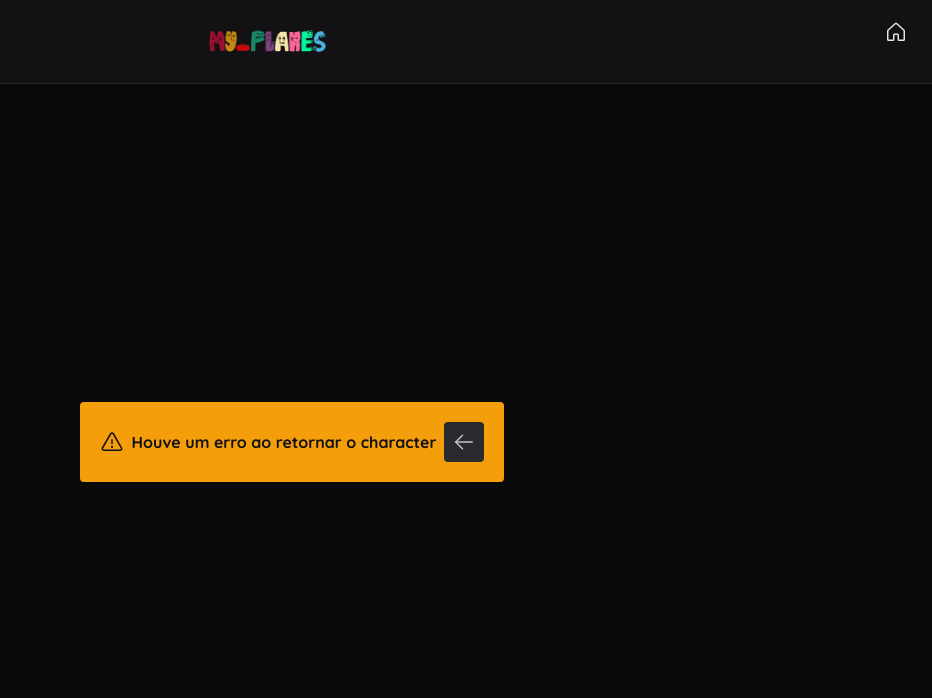
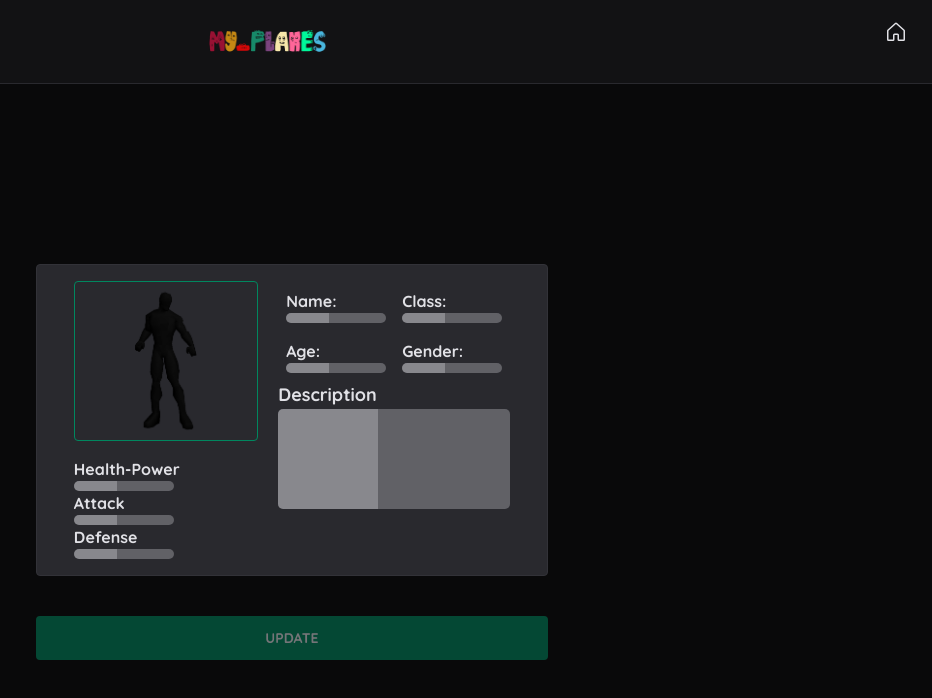
Before and after one commit to ImBard/RGP-Flakes-CRUD, a React (Vite) app: page /MyCharacter/1 in a window 1280 px wide. Shown: the top 698 px of the page, without its empty margins (348-1280 px from the left). Built offline with nearby package versions, Linux system fonts and the light colour scheme; no server answers.

Commit message:
:goal_net: Add UX loading component and catch() function

```diff
--- a/src/pages/MyCharacter.tsx
+++ b/src/pages/MyCharacter.tsx
@@ -1,10 +1,13 @@
 import { gql, useMutation, useQuery } from "@apollo/client";
+import { Box, LinearProgress } from "@mui/material";
 import { ArrowLeft, Warning } from "phosphor-react";
 import { FormEvent, useState } from "react";
 import { Link, useNavigate, useParams } from "react-router-dom";
 import { Character } from "../components/Character";
 import { Header } from "../components/Header";
+import { LoadingCharacter } from "../components/loadingCharacter";
 import { OneCharacter } from "../components/OneCharacter";
+import { client } from "../lib/apollo";
 
 const GET_MY_CHARACTER_QUERY = gql`
 query MyQuery ($characterId: String) {
@@ -77,8 +80,11 @@ export function MyCharacter() {
     }
   })
 
+  client.refetchQueries({
+    include: [GET_MY_CHARACTER_QUERY]
+  });
 
-  const [updateCharacter, { loading }] = useMutation(UPDATE_CHARACTER_MUTATION)
+  const [updateCharacter] = useMutation(UPDATE_CHARACTER_MUTATION)
 
   async function handleUpdate(event: FormEvent) {
     event.preventDefault();
@@ -86,20 +92,23 @@ export function MyCharacter() {
       variables: {
         name: newName,
         age: newAge,
-        healtPower: newHealthPower,
+        healthPower: newHealthPower,
         attack: newAttack,
         defense: newDefense,
         description: newDescription,
         characterId: slug
       }
-    }).then((response) => {
-      console.log(response)
+    }).then(() => {
+      goHome()
+    }).catch((error) => {
+      console.log(error)
     })
   }
+
   function goHome() {
     navigate("/home")
   }
-  // console.table([newAge, newName, newAttack, newDefense, newDescription, newHealthPower])
+
   if (data != undefined) {
     return (
       <div className="flex flex-col min-h-screen">
@@ -130,13 +139,7 @@ export function MyCharacter() {
       <div className="flex flex-col min-h-screen">
         <Header link={"/home"} />
         <main className="flex flex-col items-center justify-center m-auto">
-          <div className="flex gap-2 bg-amber-500 p-5 rounded border-amber-700 text-gray-700 font-bold items-center">
-            <Warning size={24} />
-            Houve um erro ao retornar o character
-            <Link to={"/home"} className="bg-gray-600 rounded text-gray-200 p-2">
-              <ArrowLeft size={24} />
-            </Link>
-          </div>
+          <LoadingCharacter />
         </main>
       </div>
     )
```
